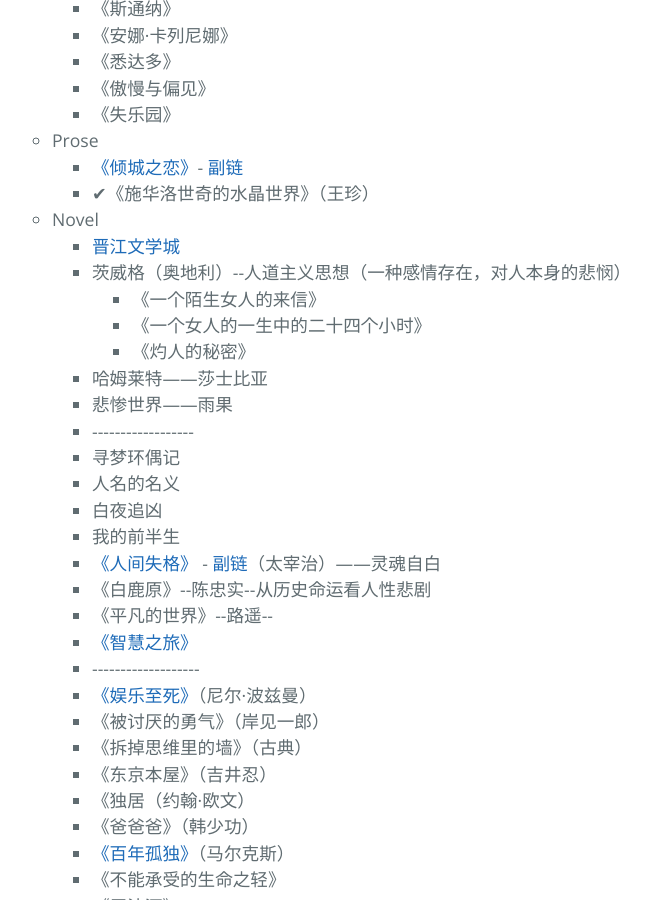
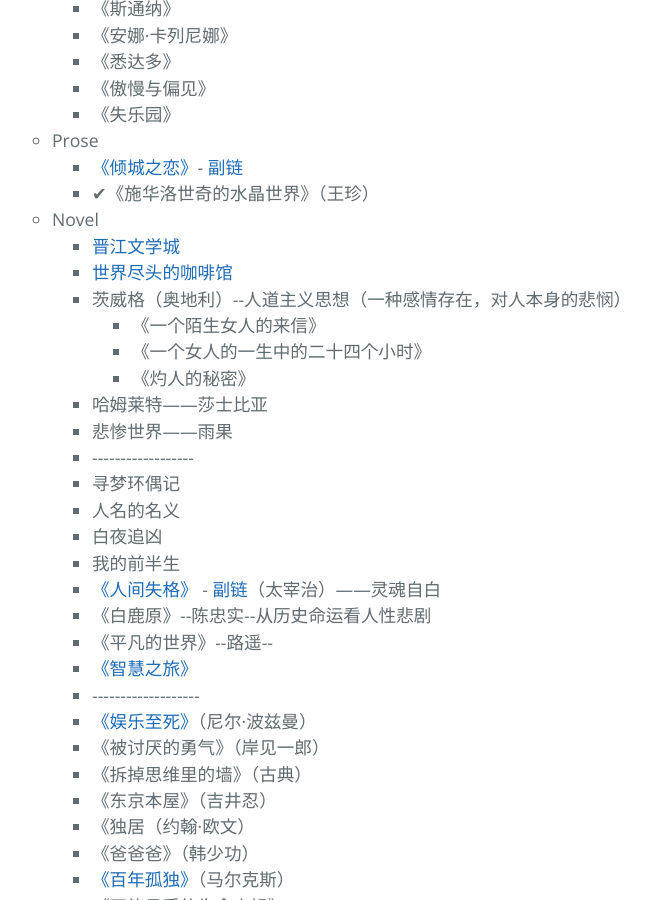
Before and after one commit to AmbroseRen/test, a Jekyll site: the page built from Library/BookListsOne.md, in a window 1280 px wide and 900 px high, scrolled down 2557 px. Shown: the whole window, without its empty margins (252-902 px from the left). Built offline with Jekyll 4.4.1, drawn with Linux system fonts in a browser that asks for light colours; our own code applies the rules of GitHub Pages for plain Markdown files; the repository's description, which GitHub fills in, is left out.

Commit message:
Update BookListsOne.md

```diff
--- a/Library/BookListsOne.md
+++ b/Library/BookListsOne.md
@@ -158,6 +158,7 @@
             <li>Novel
                 <ul>
                     <li><a href="http://www.jjwxc.net/bookbase_slave.php?orderstr=2">晋江文学城</a></li>
+                    <li><a href="https://cdn.jsdelivr.net/gh/AmbroseRen/Picture@master/book/Literature/Novel/《世界尽头的咖啡馆》万洁 【美】约翰·史崔勒基【文字版_PDF电子书_下载】.pdf">世界尽头的咖啡馆</a></li>
                     <li>茨威格（奥地利）--人道主义思想（一种感情存在，对人本身的悲悯）
                         <ul>
                             <li>《一个陌生女人的来信》</li>
```
